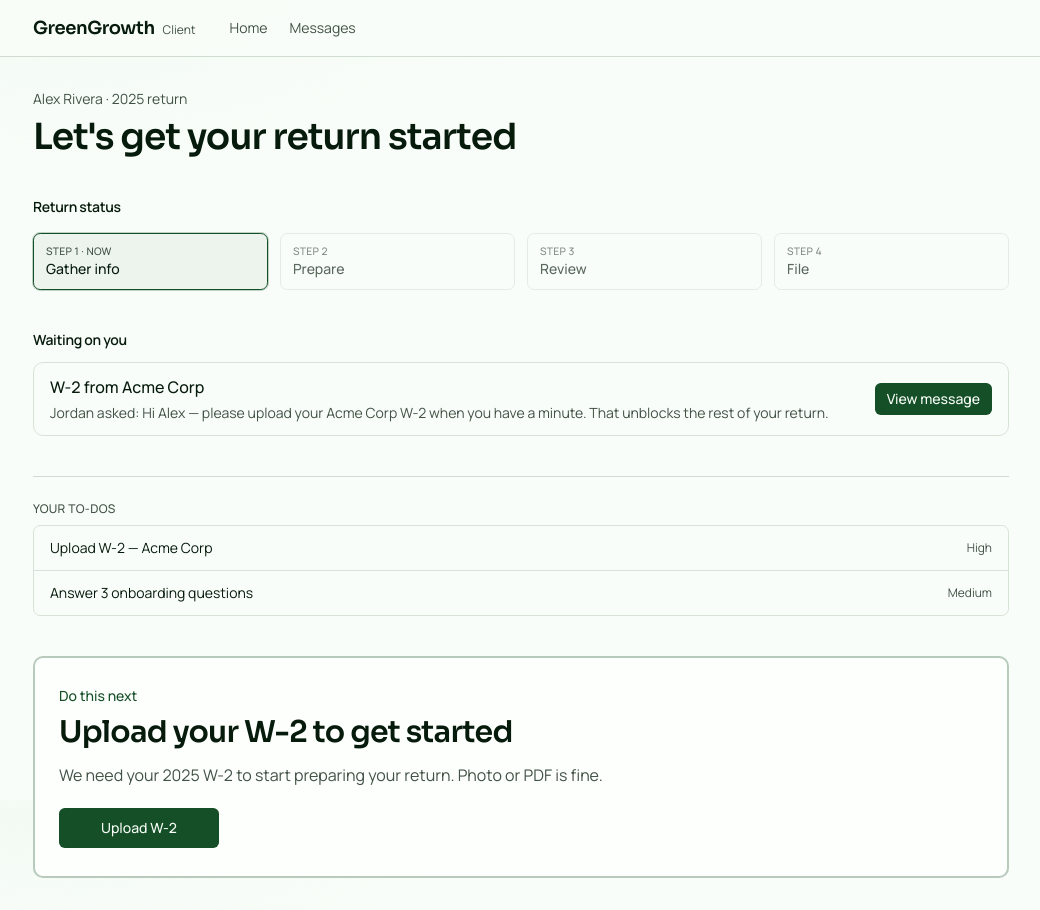
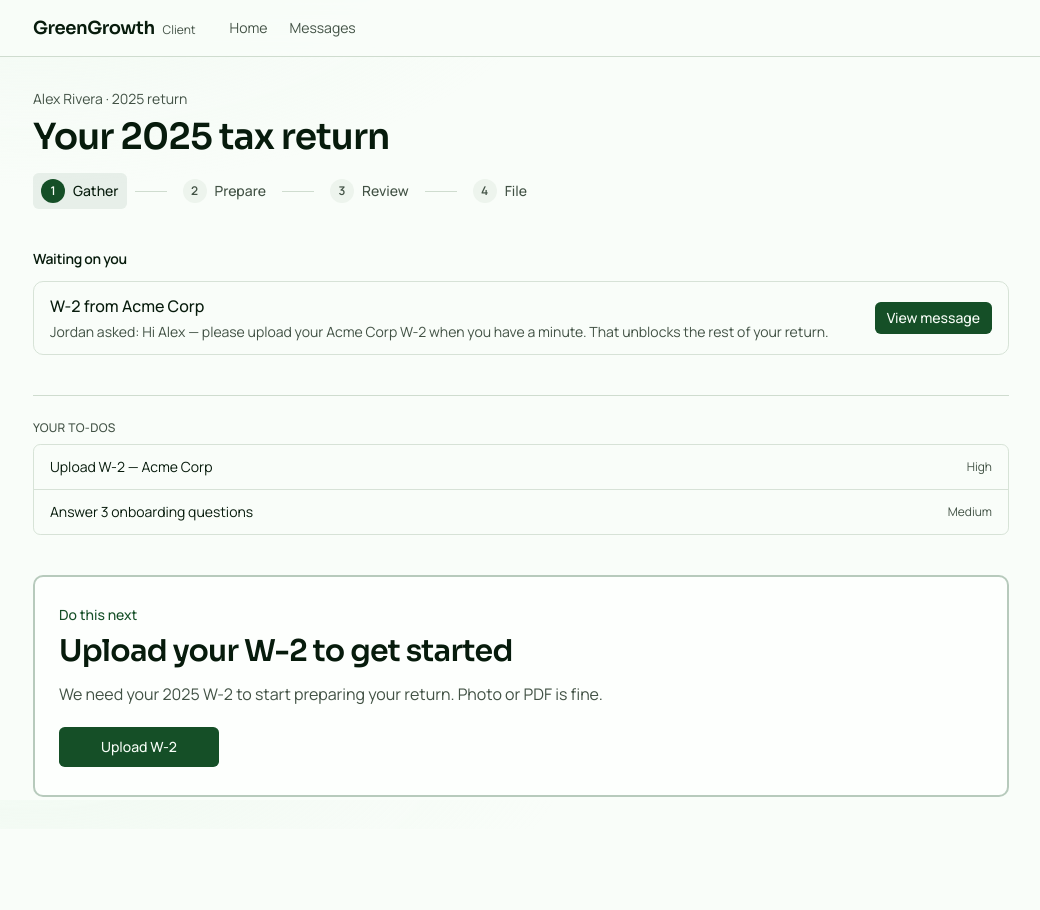
Before and after one commit to JEckfeldt/TaxPlatform, a Next.js app: page /client/home in a window 1280 px wide. Shown: the whole page, without its empty margins (119-1159 px from the left). After the commit the page ends 829 px from the top, so only its background shows below. Built offline with nearby package versions, Linux system fonts and the light colour scheme; no server answers.

Commit message:
removed excess labels

```diff
--- a/src/app/client/home/page.tsx
+++ b/src/app/client/home/page.tsx
@@ -63,14 +63,15 @@ export default function ClientHomePage() {
         </div>
       ) : null}
 
+      <header className="space-y-4">
         <div className="space-y-2">
           <p className="text-muted-foreground text-sm">
             {persona?.name ?? "Alex Rivera"} · {taxReturn?.taxYear} return
           </p>
-        <PageTitle>Let&apos;s get your return started</PageTitle>
+          <PageTitle>Your {taxReturn?.taxYear ?? 2025} tax return</PageTitle>
         </div>
-
         {statusView ? <ReturnStatusTimeline view={statusView} /> : null}
+      </header>
 
       <OutstandingRequests threads={requests} />
 
--- a/src/components/client/return-status-timeline.tsx
+++ b/src/components/client/return-status-timeline.tsx
@@ -3,10 +3,7 @@ import { cn } from "@/lib/utils";
 
 export function ReturnStatusTimeline({ view }: { view: StatusView }) {
   return (
-    <section className="space-y-4">
-      <h2 className="text-sm font-semibold tracking-tight">Return status</h2>
-
-      <ol className="grid grid-cols-2 gap-2 sm:grid-cols-4 sm:gap-3">
+    <ol className="flex flex-wrap items-center gap-x-1 gap-y-2 sm:gap-x-0">
       {view.stages.map((stage, index) => {
         const state =
           index < view.stageIndex
@@ -14,29 +11,50 @@ export function ReturnStatusTimeline({ view }: { view: StatusView }) {
             : index === view.stageIndex
               ? "current"
               : "upcoming";
+        const isLast = index === view.stages.length - 1;
 
         return (
-            <li
-              key={stage.id}
+          <li key={stage.id} className="flex items-center">
+            <div
               className={cn(
-                "rounded-lg border px-3 py-2.5 text-sm",
-                state === "done" && "border-primary/25 bg-accent/40",
-                state === "current" &&
-                  "border-primary bg-primary/5 ring-primary/25 ring-1",
-                state === "upcoming" &&
-                  "border-border/80 bg-transparent opacity-65",
+                "flex items-center gap-2 rounded-md px-2 py-1.5 text-sm",
+                state === "current" && "bg-primary/8 text-foreground",
+                state === "done" && "text-foreground",
+                state === "upcoming" && "text-muted-foreground",
               )}
             >
-              <p className="text-muted-foreground text-[0.65rem] font-medium tracking-wide uppercase">
-                Step {index + 1}
-                {state === "done" ? " · Done" : null}
-                {state === "current" ? " · Now" : null}
-              </p>
-              <p className="font-medium">{stage.label}</p>
+              <span
+                className={cn(
+                  "flex size-6 shrink-0 items-center justify-center rounded-full text-xs font-semibold",
+                  state === "current" &&
+                    "bg-primary text-primary-foreground",
+                  state === "done" && "bg-primary/15 text-primary",
+                  state === "upcoming" && "bg-muted text-muted-foreground",
+                )}
+              >
+                {state === "done" ? "✓" : index + 1}
+              </span>
+              <span
+                className={cn(
+                  "font-medium",
+                  state === "current" && "text-foreground",
+                )}
+              >
+                {stage.shortLabel ?? stage.label}
+              </span>
+            </div>
+            {!isLast ? (
+              <span
+                aria-hidden
+                className={cn(
+                  "mx-1 hidden h-px w-4 sm:mx-2 sm:block sm:w-8",
+                  index < view.stageIndex ? "bg-primary/40" : "bg-border",
+                )}
+              />
+            ) : null}
           </li>
         );
       })}
     </ol>
-    </section>
   );
 }
```
Also changed, not shown: 1 other file (tests, documents, lock files or other folders). Lines whose indentation alone changed are shown as unchanged.
